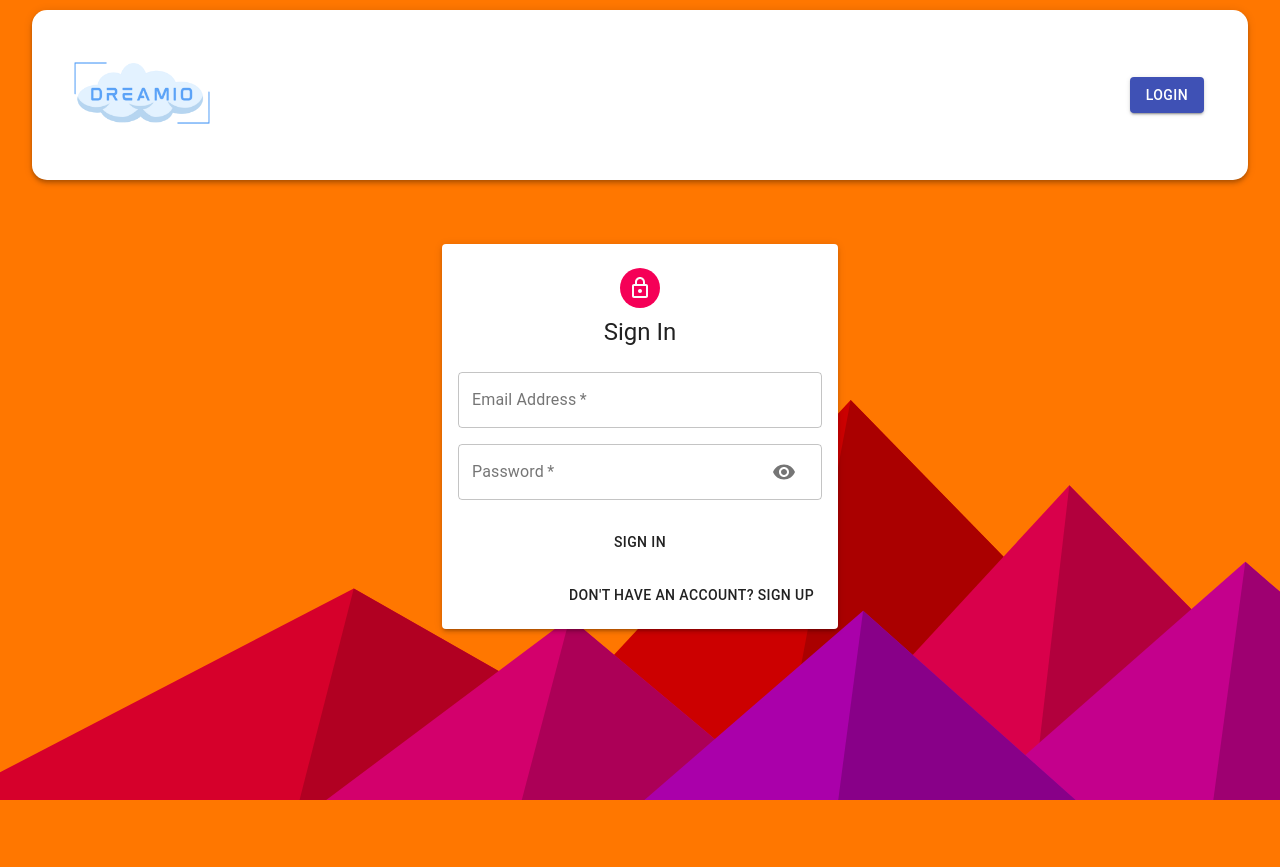
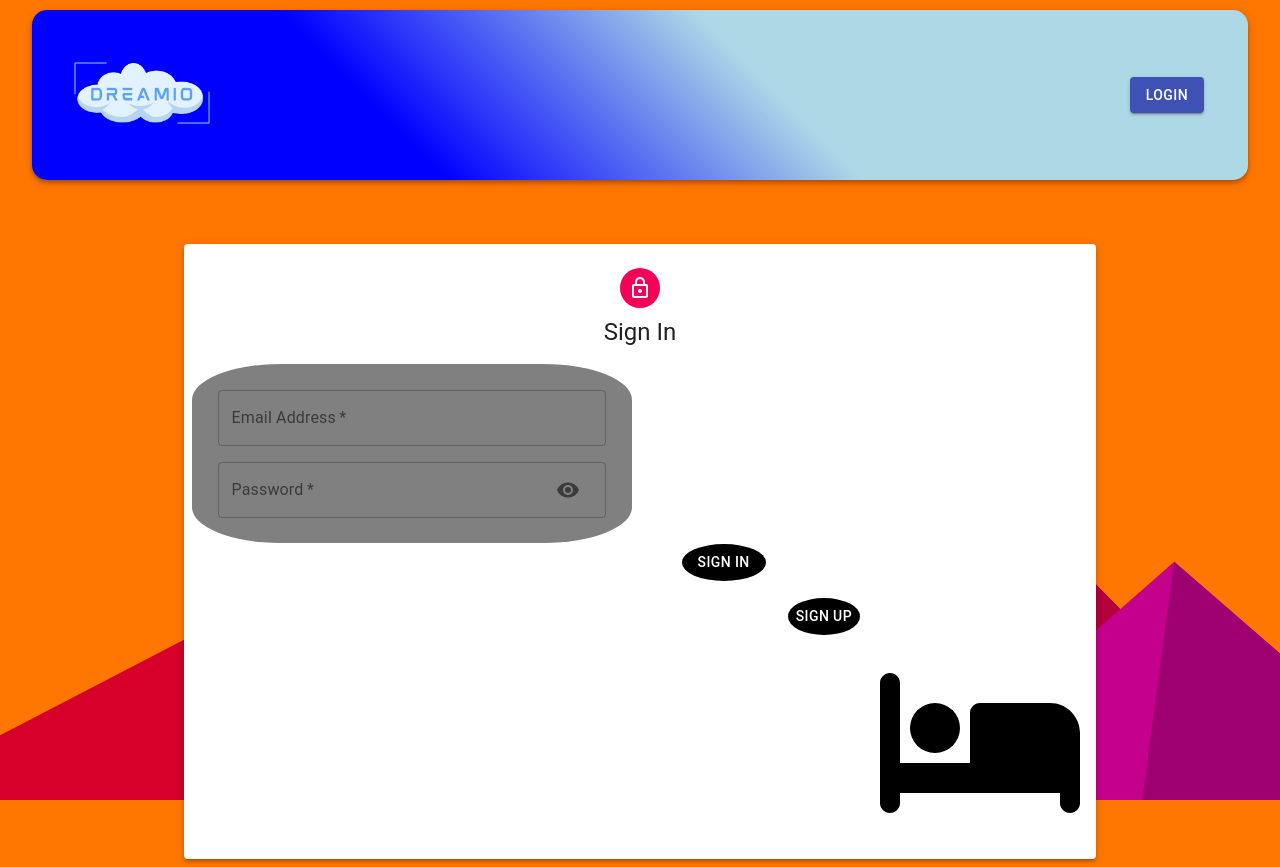
Before and after one commit to djsurt/Dreamio, a React (Create React App) app in the folder client/: page /auth in a window 1280 px wide. Before the commit the page ends 800 px from the top, so only its background shows below. Built offline with nearby package versions, Linux system fonts and the light colour scheme.

Commit message:
add some style

```diff
--- a/client/src/components/Auth/Auth.js
+++ b/client/src/components/Auth/Auth.js
@@ -2,6 +2,7 @@ import React, {useState} from 'react';
 import {Avatar, Button, Paper, Grid, Typography, Container} from '@material-ui/core';
 import useStyles from './styles';
 import LockOutlinedIcon from '@material-ui/icons/LockOutlined';
+import bed from './bed-solid.svg';
 import Input from './Input';
 import {Provider, useDispatch} from 'react-redux';
 import {useHistory} from 'react-router-dom';
@@ -60,37 +61,41 @@ const Auth = () => {
 	};
 
 	return(
-		<Container component="main" maxWidth="xs">
+		<Container component="main" maxWidth="md">
 			<Paper className={classes.paper} elevation={3}>
 				<Avatar className={classes.avatar}>
 					<LockOutlinedIcon />
 				</Avatar>
 				<Typography variant="h5">{isSignup ? 'Sign Up' : 'Sign In'}</Typography>
 				<form className={classes.form} onSubmit={handleSubmit}>
-					<Grid container spacing={2}>
+					<Grid className={classes.bubble} container spacing={2}>
 					{
 						isSignup && (
 							<>
-								<Input name="firstName" label="First Name" handleChange={handleChange} autoFocus half />
-								<Input name="lastName" label="Last Name" handleChange={handleChange} half />
+								<Input className ={classes.makeWhite} name="firstName" label="First Name" handleChange={handleChange} autoFocus half />
+								<Input name="lastName" className ={classes.makeWhite} label="Last Name" handleChange={handleChange} half />
 							</>
 					)}
-						<Input name="email" label="Email Address" handleChange={handleChange} type="email"/>
-						<Input name="password" label="Password" handleChange={handleChange} type={showPassword ? "text" : "password"} handleShowPassword={handleShowPassword}/>
-						{isSignup && <Input name="confirmPassword" label="Repeat Password" handleChange={handleChange} type="password"/>}
+						<Input name="email" style={{color:'white'}} label="Email Address" handleChange={handleChange} type="email"/>
+						<Input name="password" className='classes.makeWhite' label="Password" handleChange={handleChange} type={showPassword ? "text" : "password"} handleShowPassword={handleShowPassword}/>
+						{isSignup && <Input name="confirmPassword" className='classes.makeWhite' label="Repeat Password" handleChange={handleChange} type="password"/>}
 
 					</Grid>
-					<Button type="submit" fullWidth variant="constrained" color="primary" className={classes.submit}>
-						{isSignup ? 'Sign Up' : 'Sign In'}
+					<Button type="submit" variant="constrained" className={classes.submit}>
+								{isSignup ? 'Sign Up' : 'Sign In'}
 					</Button>
-					<Grid container justify="flex-end">
-						<Grid item>
-							<Button onClick={switchMode}>
-								{ isSignup ? "Already have an account ? Sign In" : "Don't have an account? Sign Up"}
-							</Button>
-						</Grid>
-					</Grid>
+					{/*<Grid className={classes.moveLeft} container>
+
+					<Grid item>*/}
+
+					<Button className={classes.signup} onClick={switchMode}>
+						{ isSignup ? "Sign In" : "Sign Up"}
+					</Button>
+						{/*</Grid>
+					</Grid>*/}
+
 				</form>
+				<img className={classes.imageBed} src={bed} alt="A Bed" width="200" height="200"/>
 			</Paper>
 		</Container>
 	);
--- a/client/src/components/Auth/styles.js
+++ b/client/src/components/Auth/styles.js
@@ -7,6 +7,16 @@ export default makeStyles((theme) => ({
     flexDirection: 'column',
     alignItems: 'center',
     padding: theme.spacing(2),
+  },
+  imageBed:{
+      alignSelf: 'end',
+  },
+  bubble:{
+      width:'50%',
+      padding:'2% 2% 2% 2%',
+      borderRadius: '20%',
+      backgroundColor:'gray',
+      alignSelf: 'start',
   },
   root: {
     '& .MuiTextField-root': {
@@ -20,11 +30,29 @@ export default makeStyles((theme) => ({
   form: {
     width: '100%', // Fix IE 11 issue.
     marginTop: theme.spacing(3),
+    display: 'flex',
+    flexDirection: 'column',
+    alignItems: 'center',
   },
   submit: {
-    margin: theme.spacing(3, 0, 2),
+    color:'white',
+    backgroundColor:'black',
+    borderRadius: '50%',
+    alignSelf: 'center',
+    margin: '1% 1% 1% 20%',
+  },
+  signup:{
+      color:'white',
+      backgroundColor:'black',
+      alignSelf: 'end',
+      borderRadius:'50%',
+      margin: '1% 25% 1% 1%',
   },
   googleButton: {
     marginBottom: theme.spacing(2),
   },
+  makeWhite: {
+      color:'white',
+      backgroundColor:'green',
+  },
 }));
--- a/client/src/components/Form/Form.js
+++ b/client/src/components/Form/Form.js
@@ -1,6 +1,7 @@
 import React, {useState , useEffect} from "react";
 import useStyles from './styles';
 import { TextField, Button, Typography, Paper } from "@material-ui/core";
+import TextareaAutosize from '@mui/base/TextareaAutosize'
 import FileBase from 'react-file-base64';
 import { useDispatch, useSelector } from 'react-redux';
 import { createPost, updatePost } from "../../actions/posts";
@@ -58,12 +59,21 @@ const Form = ({currentId, setCurrentId}) => {
         <Paper className={classes.paper}>
             <form autoComplete="off" noValidate className={`${classes.root} ${classes.form}`} onSubmit={handleSubmit}>
             <Typography variant="h6">{currentId? 'Editing':'Creating'} a memory</Typography><br/>
-            <TextField name="title" variant="outlined" label="Title" fullWidth value={postData.title} onChange={(e) =>  setPostData({...postData, title: e.target.value})}/>
-            <TextField name="message" variant="outlined" label="Message" fullWidth value={postData.message} onChange={(e) =>  setPostData({...postData, message: e.target.value})}/>
-            <TextField name="tags" variant="outlined" label="Tags" fullWidth value={postData.tags} onChange={(e) =>  setPostData({...postData, tags: e.target.value.split(',')})}/>
+            <TextField name="title" variant="outlined" label="Type title here..." fullWidth value={postData.title} onChange={(e) =>  setPostData({...postData, title: e.target.value})}/>
+            <TextField name="tags" variant="outlined" label="Enter key tags for this dream..." fullWidth value={postData.tags} onChange={(e) =>  setPostData({...postData, tags: e.target.value.split(',')})}/>
+            {/*<TextField name="message" variant="outlined" label="Have an interesting dream? Share it here..." fullWidth value={postData.message} onChange={(e) =>  setPostData({...postData, message: e.target.value})}/>*/}
+            <TextareaAutosize
+                aria-label = 'message'
+                className ={classes.textareaMessage}
+                minRows={4}
+                placeholder = "What did you dream about today? "
+                value={postData.message} onChange={(e) =>  setPostData({...postData, message: e.target.value})}/>
+
             <div className={classes.fileInput}><FileBase type="file"  multiple = {false}  onDone = {({base64}) => setPostData({...postData, selectedFile:base64})}/></div>
-            <Button className={classes.buttonSubmit} variant="contained" color="primary" size="large" type="submit" fullWidth>Submit</Button>
-            <Button variant="contained" color="secondary" size="small" onClick={clear} fullWidth>Clear</Button>
+            <div className={classes.buttonsTwo}>
+                <Button className={classes.buttonSubmit} variant="contained" size="small" type="submit">Create Memory</Button>
+                <Button className={classes.buttonClear} variant="contained" color="primary" size="small" onClick={clear}>Clear Contents</Button>
+            </div>
             </form>
         </Paper>
     );
--- a/client/src/components/Form/styles.js
+++ b/client/src/components/Form/styles.js
@@ -8,18 +8,30 @@ export default makeStyles((theme) => ({
   },
   paper: {
     padding: theme.spacing(2),
+    background: 'rgb(255,253,208)',
     //Maybe add something like backgroundColor: "red", instead of red try to find a better looking color
   },
   form: {
     display: 'flex',
     flexWrap: 'wrap',
     justifyContent: 'center',
+
   },
   fileInput: {
-    width: '97%',
-    margin: '10px 0',
+      margin: '10px 10px 10px 10px',
   },
   buttonSubmit: {
-    marginBottom: 10,
+    margin: '15px',
+    color: 'white',
+    background: 'linear-gradient(45deg, #808080 30%, #FF0000 90%)',
   },
+  buttonClear: {
+      color: 'white',
+      background: 'linear-gradient(45deg, #808080 30%, #0000FF 90%)',
+  },
+  textareaMessage: {
+      width: '94.5%',
+      background: 'rgb(255,253,208)',
+  },
+
 }));
--- a/client/src/components/Navbar/styles.js
+++ b/client/src/components/Navbar/styles.js
@@ -10,6 +10,7 @@ export default makeStyles((theme) => ({
     justifyContent: 'space-between',
     alignItems: 'center',
     padding: '8px 20px',
+    background: 'linear-gradient(45deg, #0000FF 30%, #ADD8E6 60%)'
   },
   heading: {
     color: 'rgba(0,183,255, 1)',
```
Also changed, not shown: client/src/components/Auth/bed-solid.svg (added), client/src/components/Auth/cloud-solid.svg (added).
